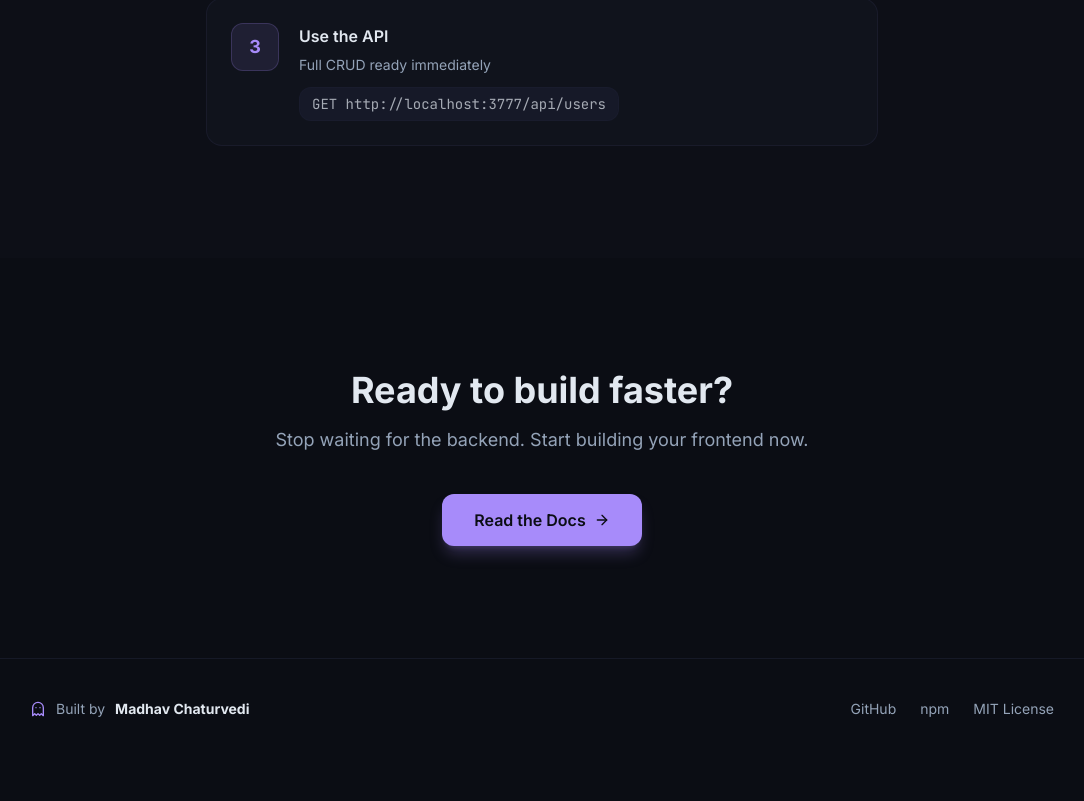
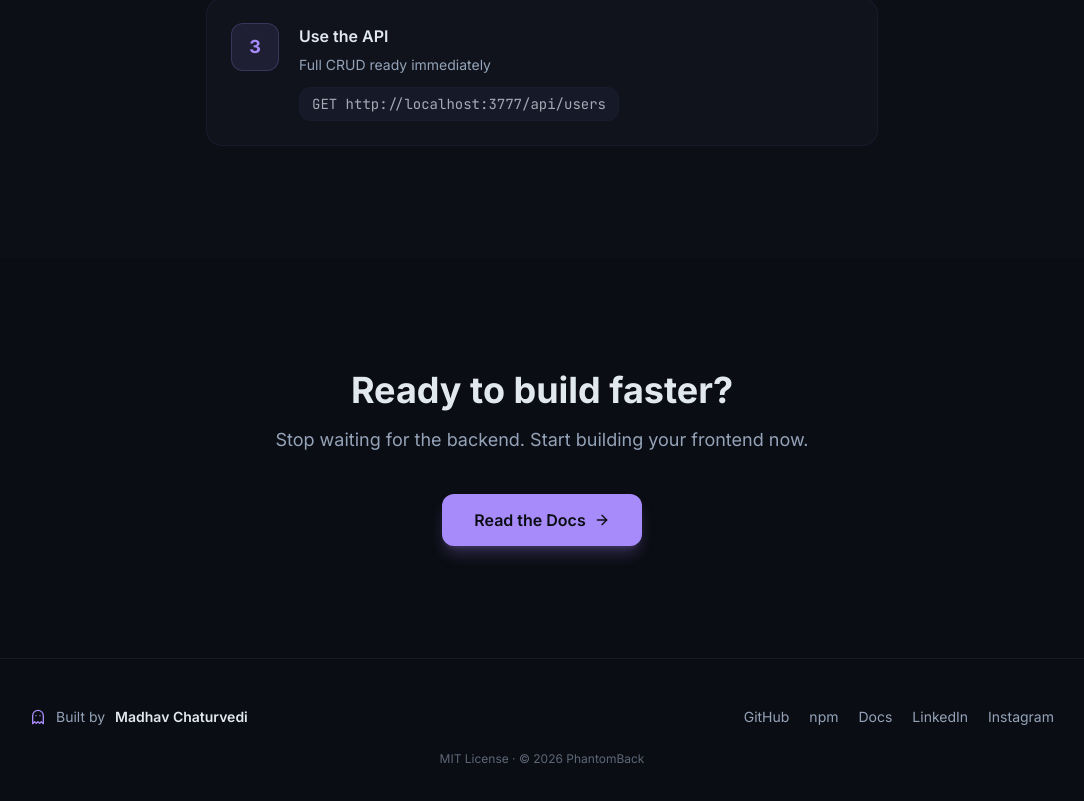
Before and after one commit to madhavxchaturvedi/npm-phantomback-docs, a React (Vite) app: page / in a window 1280 px wide. Shown: the part 2321-3122 px from the top of the page, without its empty margins (98-1182 px from the left). Before the commit the page ends 3080 px from the top, so only its background shows below. Built offline with nearby package versions, Linux system fonts and the light colour scheme; no server answers.

Commit message:
feat: update GitHub links to point to the correct repository and enhance footer with additional links

```diff
--- a/src/components/Layout.jsx
+++ b/src/components/Layout.jsx
@@ -74,7 +74,7 @@ export default function Layout() {
 
             <ThemeToggle />
 
-            <a href="https://github.com/maddydevgits/phantomback" target="_blank" rel="noreferrer"
+            <a href="https://github.com/madhavxchaturvedi/npm-phantomback" target="_blank" rel="noreferrer"
               className="flex items-center gap-1.5 h-9 px-3 rounded-lg text-muted-foreground hover:text-foreground hover:bg-accent transition-colors text-sm"
               aria-label="GitHub"
             >
--- a/src/hooks/useGitHubStars.js
+++ b/src/hooks/useGitHubStars.js
@@ -2,7 +2,7 @@ import { useState, useEffect } from 'react';
 
 let cachedStars = null;
 
-export function useGitHubStars(repo = 'maddydevgits/phantomback') {
+export function useGitHubStars(repo = 'madhavxchaturvedi/npm-phantomback') {
   const [stars, setStars] = useState(cachedStars);
 
   useEffect(() => {
--- a/src/pages/Home.jsx
+++ b/src/pages/Home.jsx
@@ -66,7 +66,7 @@ export default function Home() {
             >
               Docs
             </Link>
-            <a href="https://github.com/maddydevgits/phantomback" target="_blank" rel="noreferrer"
+            <a href="https://github.com/madhavxchaturvedi/npm-phantomback" target="_blank" rel="noreferrer"
               className="flex items-center gap-1.5 h-9 px-3 rounded-lg text-muted-foreground hover:text-foreground hover:bg-accent transition-colors text-sm">
               <Github size={17} />
               {stars !== null && (
@@ -134,7 +134,7 @@ export default function Home() {
             >
               Get Started <ArrowRight size={16} />
             </Link>
-            <a href="https://github.com/maddydevgits/phantomback" target="_blank" rel="noreferrer"
+            <a href="https://github.com/madhavxchaturvedi/npm-phantomback" target="_blank" rel="noreferrer"
               className="inline-flex items-center gap-2 rounded-xl border border-border px-7 py-3 text-sm font-semibold text-muted-foreground hover:text-foreground hover:border-foreground/20 transition-all"
             >
               <Github size={16} /> GitHub
@@ -242,16 +242,26 @@ export default function Home() {
       </section>
 
       {/* ─── Footer ─── */}
-      <footer className="border-t border-border/60 py-10 px-6">
-        <div className="max-w-5xl mx-auto flex flex-col sm:flex-row items-center justify-between gap-4">
-          <div className="flex items-center gap-2.5 text-sm text-muted-foreground">
-            <Ghost size={16} className="text-primary" />
-            Built by <strong className="text-foreground">Madhav Chaturvedi</strong>
+      <footer className="border-t border-border/60 py-12 px-6">
+        <div className="max-w-5xl mx-auto">
+          <div className="flex flex-col sm:flex-row items-center justify-between gap-6">
+            <div className="flex items-center gap-2.5 text-sm text-muted-foreground">
+              <Ghost size={16} className="text-primary" />
+              Built by{' '}
+              <a href="https://madhavxchaturvedi.vercel.app/" target="_blank" rel="noreferrer" className="text-foreground font-semibold hover:text-primary transition-colors">
+                Madhav Chaturvedi
+              </a>
+            </div>
+            <div className="flex items-center gap-5 text-sm text-muted-foreground">
+              <a href="https://github.com/madhavxchaturvedi/npm-phantomback" target="_blank" rel="noreferrer" className="hover:text-foreground transition-colors">GitHub</a>
+              <a href="https://www.npmjs.com/package/phantomback" target="_blank" rel="noreferrer" className="hover:text-foreground transition-colors">npm</a>
+              <a href="https://phantombackxdocs.vercel.app/" target="_blank" rel="noreferrer" className="hover:text-foreground transition-colors">Docs</a>
+              <a href="https://www.linkedin.com/in/madhavxchaturvedi/" target="_blank" rel="noreferrer" className="hover:text-foreground transition-colors">LinkedIn</a>
+              <a href="https://www.instagram.com/madhavxchaturvedi" target="_blank" rel="noreferrer" className="hover:text-foreground transition-colors">Instagram</a>
+            </div>
           </div>
-          <div className="flex items-center gap-6 text-sm text-muted-foreground">
-            <a href="https://github.com/maddydevgits/phantomback" target="_blank" rel="noreferrer" className="hover:text-foreground transition-colors">GitHub</a>
-            <a href="https://www.npmjs.com/package/phantomback" target="_blank" rel="noreferrer" className="hover:text-foreground transition-colors">npm</a>
-            <span>MIT License</span>
+          <div className="mt-6 text-center text-xs text-muted-foreground/60">
+            MIT License · © {new Date().getFullYear()} PhantomBack
           </div>
         </div>
       </footer>
```
